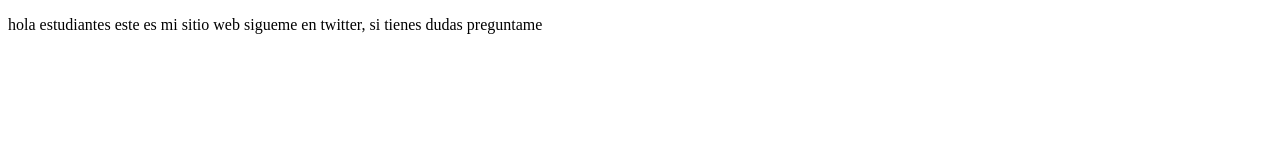
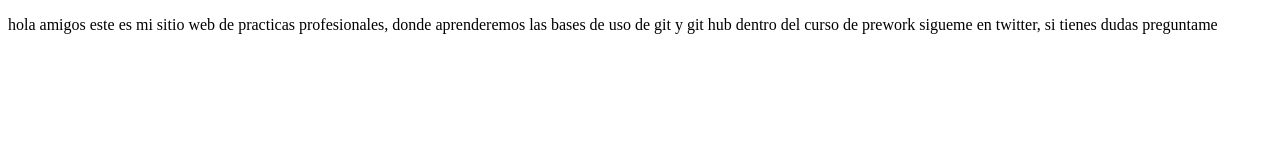
Before and after one commit to joshe1604/proyectoDemoCursoPrework, a plain HTML site: page index.html in a window 1280 px wide. Drawn offline with Linux system fonts and the light colour scheme.

Commit message:
cambios en index

```diff
--- a/index.html
+++ b/index.html
@@ -7,9 +7,9 @@
 </head>
 <body>
     <p>
-        hola estudiantes este es mi sitio web
-        sigueme en twitter, si tienes dudas
-        preguntame
+        hola amigos este es mi sitio web de practicas profesionales,
+        donde aprenderemos las bases de uso de git y git hub dentro del curso de prework
+        sigueme en twitter, si tienes dudas preguntame
     </p>
 </body>
 </html>
```
